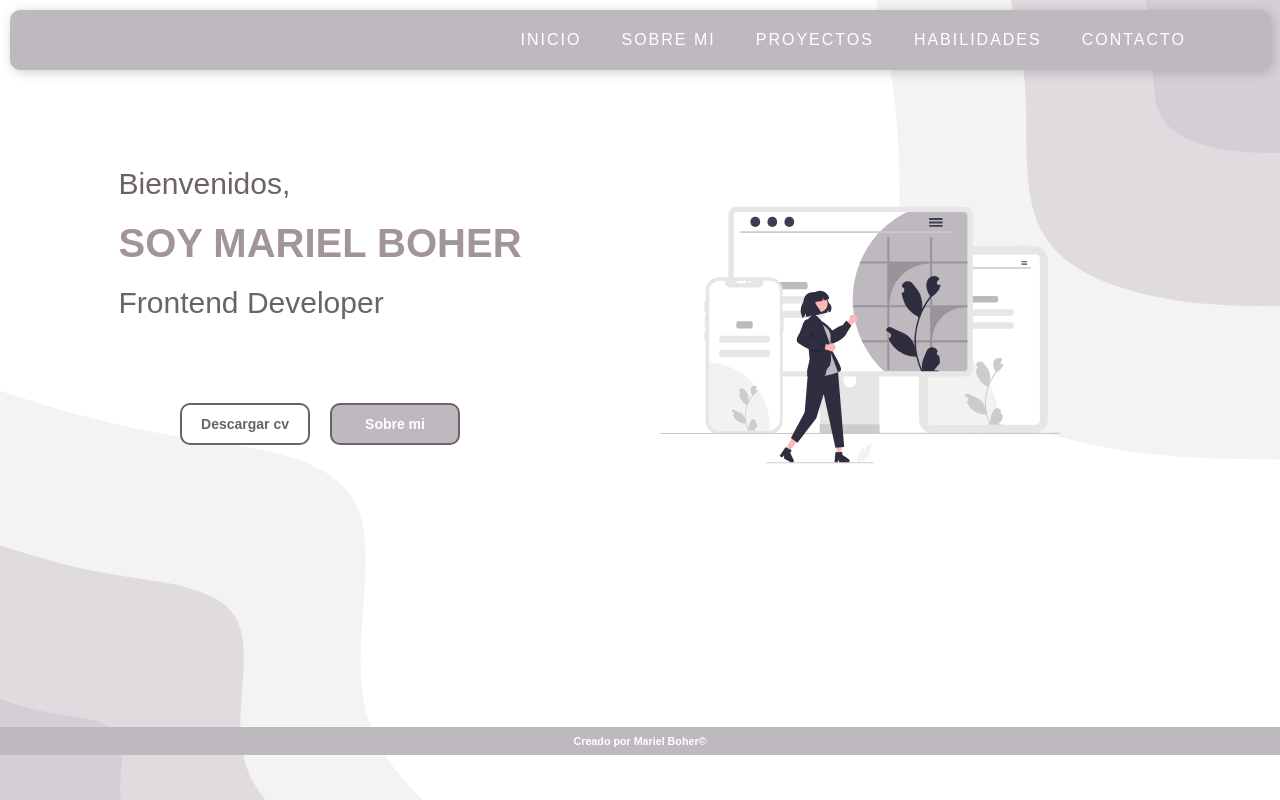
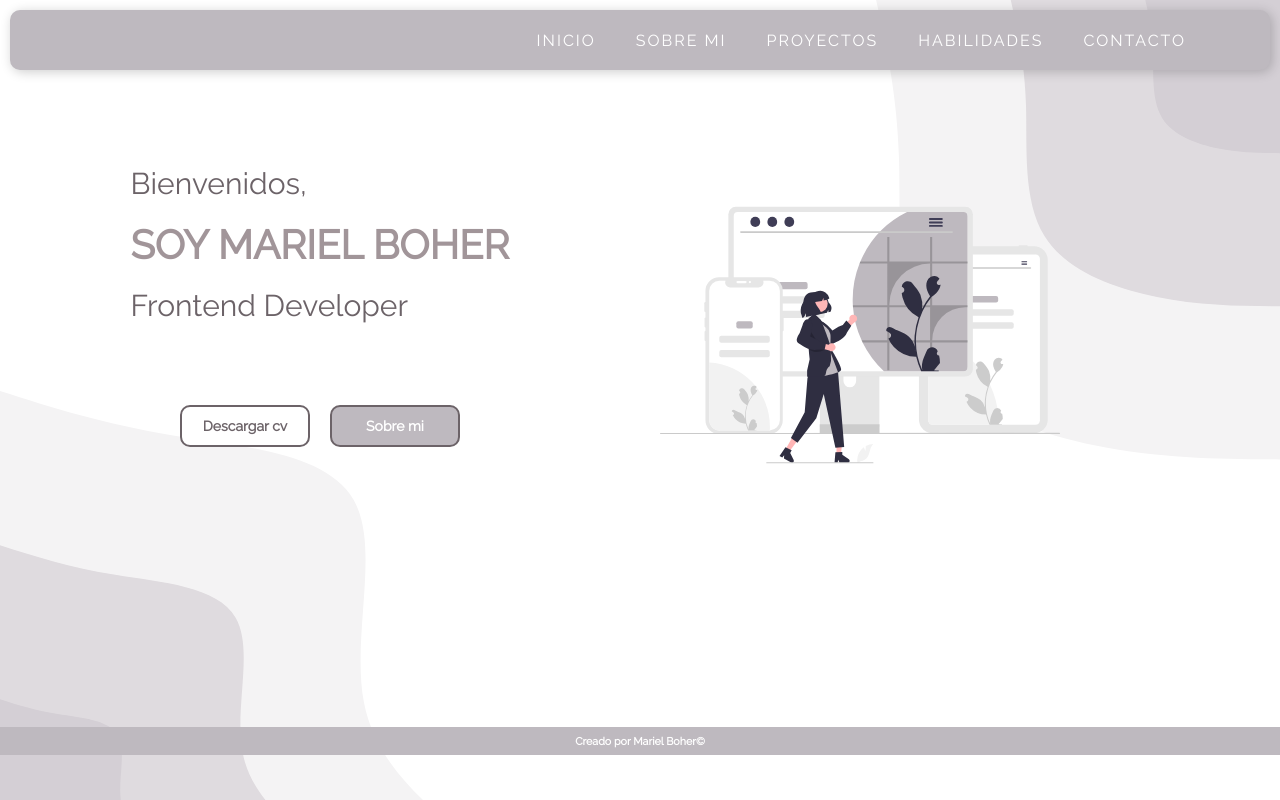
Before and after one commit to marielboher/proyectogit, a plain HTML site: page index.html in a window 1280 px wide. Drawn offline with nearby package versions, Linux system fonts and the light colour scheme.

Commit message:
primeras animaciones

```diff
--- a/index.html
+++ b/index.html
@@ -8,6 +8,9 @@
     <link rel="stylesheet" href="./estilos/styles.css">
     <link rel="preconnect" href="https://fonts.googleapis.com">
     <link rel="preconnect" href="https://fonts.gstatic.com" crossorigin>
+    <link href="https://fonts.googleapis.com/css2?family=Raleway&display=swap" rel="stylesheet">
+    <link rel="stylesheet" href="https://cdnjs.cloudflare.com/ajax/libs/animate.css/4.1.1/animate.min.css"/>
+
 </head>
  <body >
     <div class="container-i">
```
Also changed, not shown: contacto.html (+2 -0 lines), habilidades.html (+1 -0 lines), proyectos.html (+1 -0 lines), sobremi.html (+1 -0 lines).
